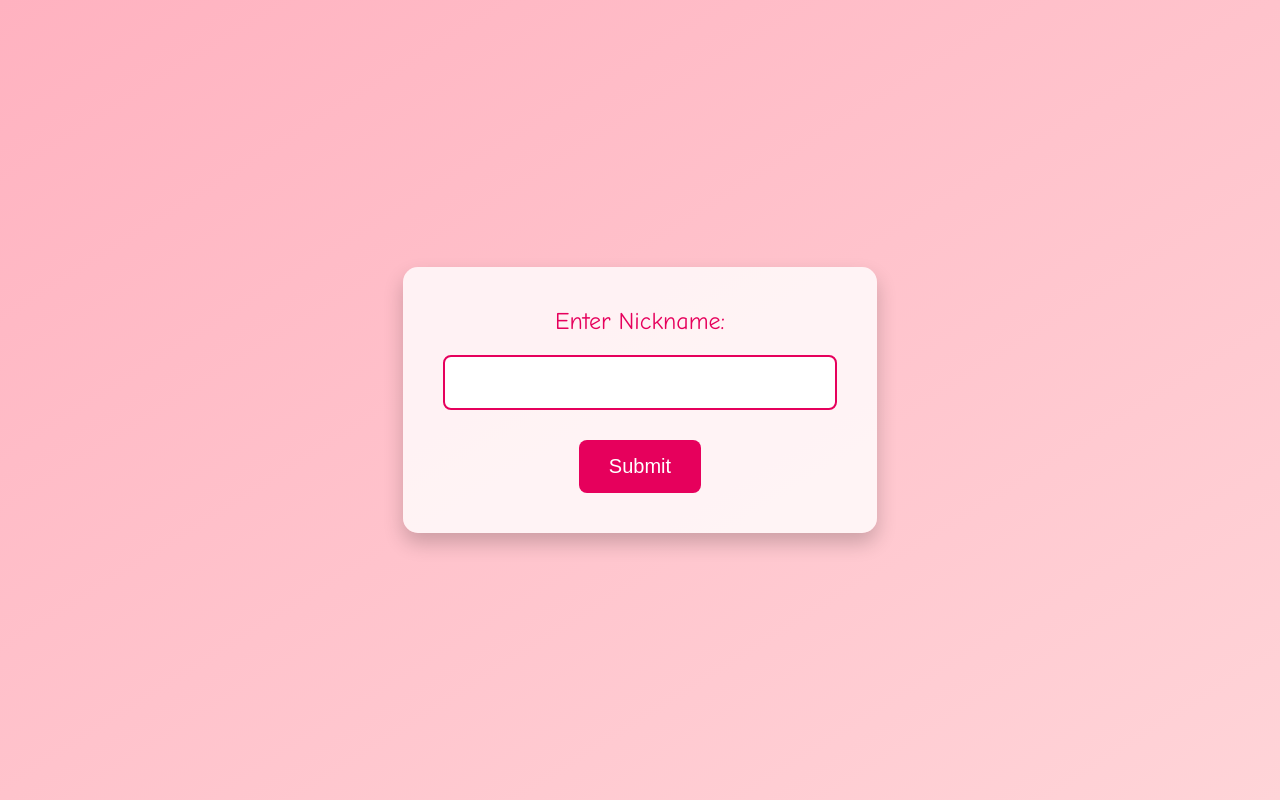
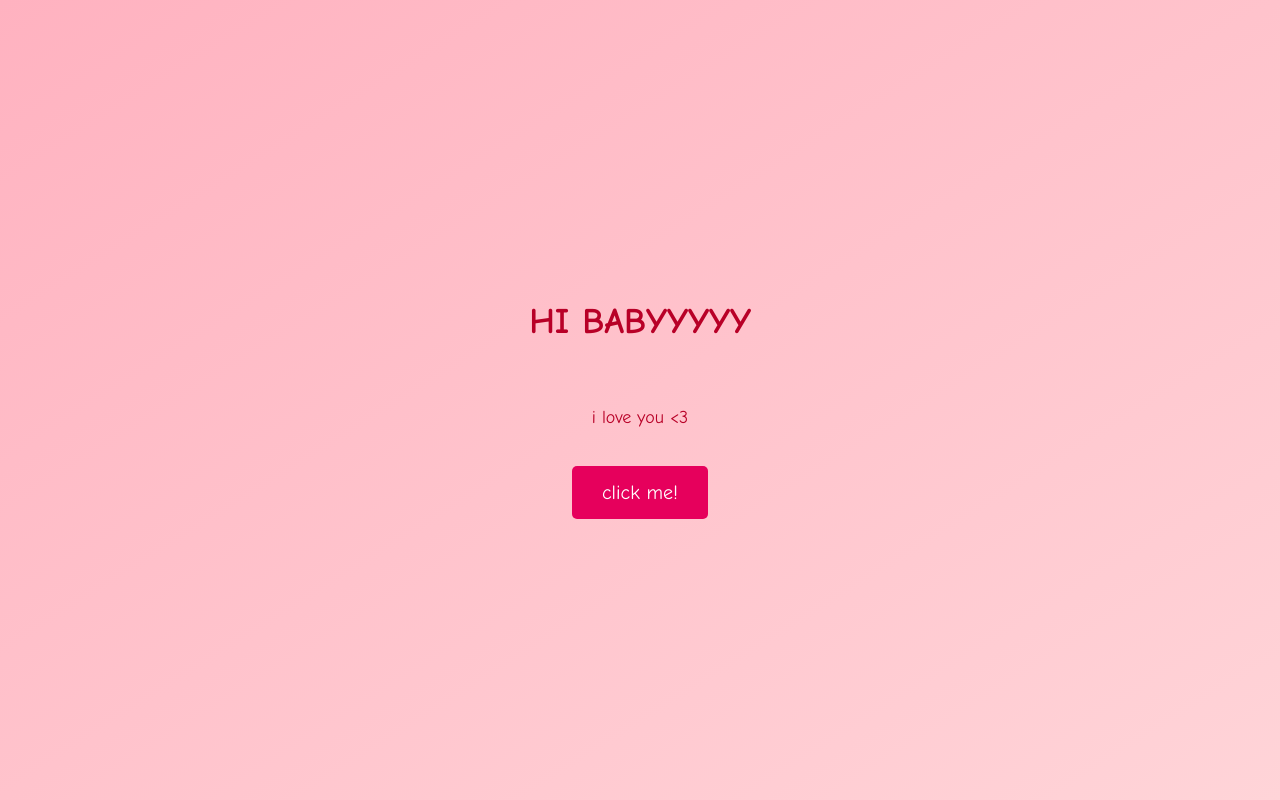
Before and after one commit to rinlyy/valentine.github.io, a plain HTML site: page index.html in a window 1280 px wide. Drawn offline with Linux system fonts and the light colour scheme.

Commit message:
index.html

```diff
--- a/index.html
+++ b/index.html
@@ -1,93 +1,62 @@
 <!DOCTYPE html>
 <html lang="en">
+
 <head>
     <meta charset="UTF-8">
     <meta name="viewport" content="width=device-width, initial-scale=1.0">
-    <title>Access Page</title>
+    <title>Hi Baby</title>
     <style>
         body {
-            font-family: 'Comic Sans MS';
+            font-family: 'Comic Sans MS', cursive;
             background: linear-gradient(to bottom right, #FFB2C0, #FFD4D8);
             text-align: center;
             margin: 0;
             padding: 0;
             display: flex;
+            flex-direction: column;
             align-items: center;
             justify-content: center;
             height: 100vh;
         }
 
         h1 {
-            font-size: 48px;
-            color: #e6005c;
-            margin-bottom: 20px;
+            color: #B80027;
+            margin-top: 20px;
+            font-size: 36px;
         }
 
-        form {
-            background-color: rgba(255, 255, 255, 0.8);
-            padding: 40px;
-            border-radius: 15px;
-            box-shadow: 0 10px 20px rgba(0, 0, 0, 0.2);
+        p {
+            color: #B80027;
+            font-size: 18px;
+            margin-top: 40px;
         }
 
-        label {
-            font-size: 24px;
-            color: #e6005c;
-            display: block;
-            margin-bottom: 10px;
+        .get-started-button {
+            margin-top: 20px;
+            display: inline-block;
+            cursor: pointer;
+            padding: 15px 30px;
+            font-size: 20px;
+            border-radius: 5px;
+            text-decoration: none;
+            background-color: #e6005c;
+            color: #fff;
+            transition: background-color 0.3s;
         }
 
-        input {
-            margin: 10px 0;
-            padding: 15px;
-            font-size: 18px;
-            width: 100%;
-            box-sizing: border-box;
-            border: 2px solid #e6005c;
-            border-radius: 8px;
-            outline: none;
-        }
-
-        button {
-            padding: 15px 30px;
-            font-size: 20px;
-            cursor: pointer;
-            background-color: #e6005c;
-            color: #fff;
-            border: none;
-            border-radius: 8px;
-            transition: background-color 0.3s;
-            margin-top: 20px;
-        }
-
-        button:hover {
+        .get-started-button:hover {
             background-color: #b40046;
         }
     </style>
 </head>
+
 <body>
 
+    <h1>HI BABYYYYY</h1>
+    <p>i love you <3</p>
 
-    <form id="accessForm" onsubmit="checkWord(event)">
-        <label for="antsy">Enter Nickname:</label>
-        <input type="password" id="antsy" required>
-        <button type="submit">Submit</button>
-    </form>
-
-    <script>
-        function checkWord(event) {
-            event.preventDefault();
-
-            const secretWord = document.getElementById('antsy').value;
-
-            // Check if the entered word is correct
-            if (secretWord.toLowerCase() === 'antsy') {
-                window.location.href = 'hihi.html';
-            } else {
-                alert('Try again, baby!');
-            }
-        }
-    </script>
+    <a href="login.html" class="get-started-button">click me!</a>
 
 </body>
+
 </html>
```
